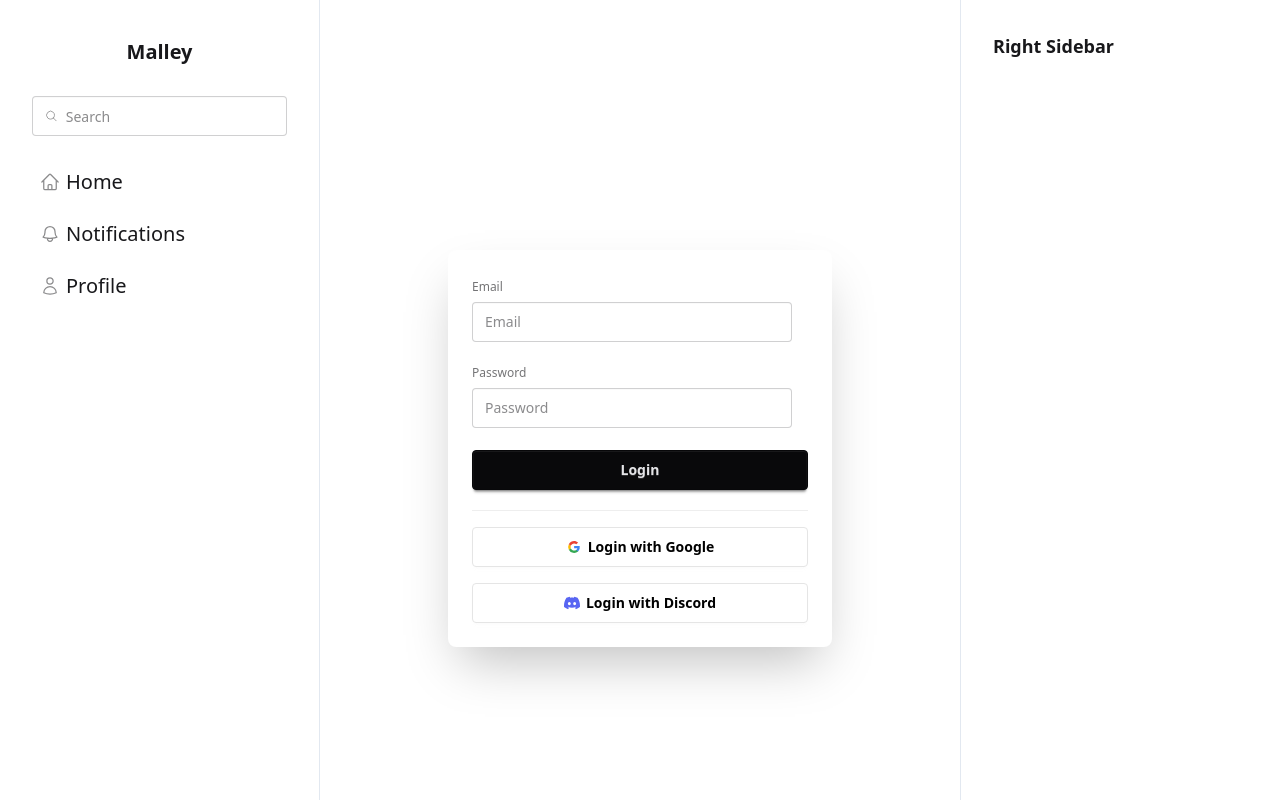
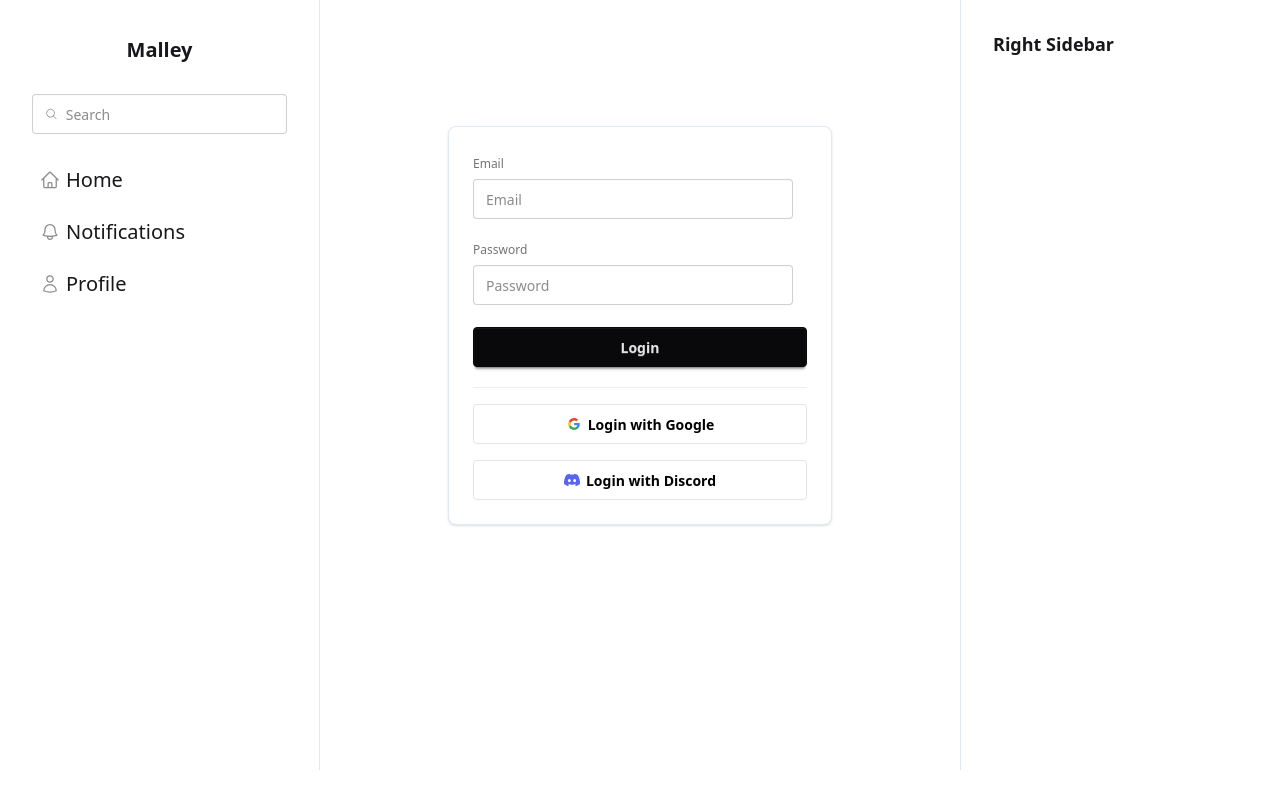
Before and after one commit to AFCMS/malley, a React (Vite) app: page /login in a window 1280 px wide. Built offline with nearby package versions, Linux system fonts and the light colour scheme; no server answers.

Commit message:
Improve login/register pages

```diff
--- a/src/layouts/Base/Base.tsx
+++ b/src/layouts/Base/Base.tsx
@@ -11,9 +11,9 @@ export default function Base(props: BaseProps) {
   return (
     <div className="h-screen min-h-screen">
       <TopNavbar />
-      <div className="mx-auto flex min-h-full max-w-3xl md:max-w-7xl lg:px-8">
+      <div className="mx-auto flex max-w-3xl md:max-w-7xl lg:px-8">
         <LeftToolbarWide />
-        <div className="flex flex-1 flex-col lg:px-8 lg:pt-[30px] lg:pb-[30px]">{props.children}</div>
+        <div className="flex flex-1 flex-col items-center lg:px-8 lg:pt-[30px] lg:pb-[30px]">{props.children}</div>
         <RightToolbarWide />
         <BottomDock />
       </div>
--- a/src/pages/Login/Login.tsx
+++ b/src/pages/Login/Login.tsx
@@ -46,8 +46,8 @@ export default function Login() {
   }, [isAuthenticated, navigate]);
 
   return (
-    <div className="container mx-auto mt-24 flex flex-1 grow items-center justify-center">
-      <div className="card bg-base-100 w-full max-w-sm shrink-0 shadow-2xl">
+    <div className="container mx-auto mt-24 flex justify-center">
+      <div className="card bg-base-100 w-full max-w-sm shrink-0 border border-slate-200 shadow">
         <div className="card-body">
           <form onSubmit={handleSubmit}>
             <fieldset className="fieldset">
--- a/src/pages/Register/Register.tsx
+++ b/src/pages/Register/Register.tsx
@@ -31,8 +31,8 @@ export default function Register() {
   }, [isAuthenticated, navigate]);
 
   return (
-    <div className="container mx-auto mt-24 flex flex-1 grow items-center justify-center">
-      <div className="card bg-base-100 w-full max-w-sm shrink-0 shadow-2xl">
+    <div className="container mx-auto mt-24 flex justify-center">
+      <div className="card bg-base-100 w-full max-w-sm shrink-0 border border-slate-200 shadow">
         <div className="card-body">
           <form onSubmit={handleSubmit}>
             <fieldset className="fieldset">
```
